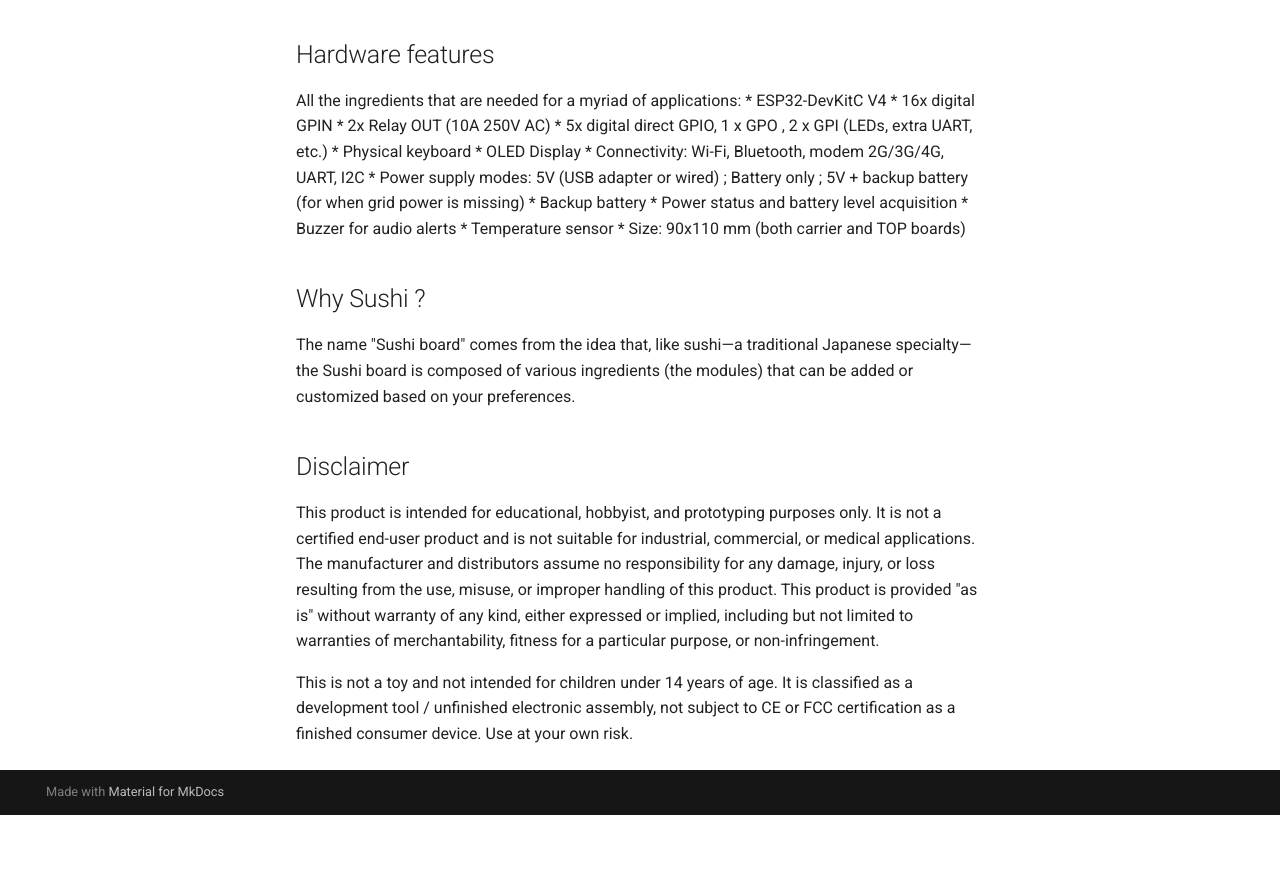
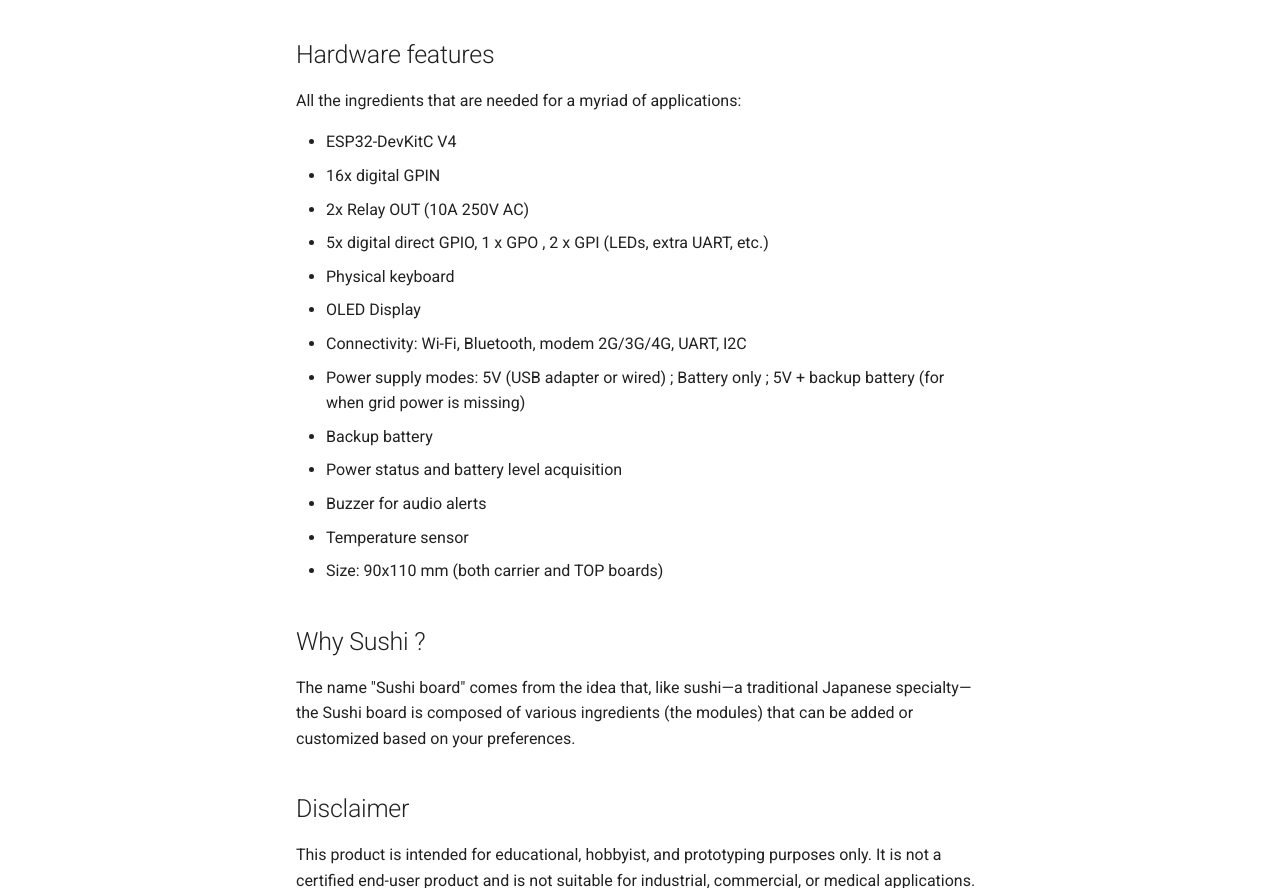
Before and after one commit to sushi-iot/sushi-iot-board, a plain HTML site: page docs/index.html in a window 1280 px wide. Shown: the part 1660-2548 px from the top of the page. Before the commit the page ends 2475 px from the top, so only its background shows below. Drawn offline with Linux system fonts and the light colour scheme.

Commit message:
updated home and readme

```diff
--- a/docs/index.html
+++ b/docs/index.html
@@ -545,20 +545,22 @@
 <li>Local and remote devices control (by local user interface, web interface, modem interface)</li>
 </ul>
 <h2 id="hardware-features">Hardware features</h2>
-<p>All the ingredients that are needed for a myriad of applications:
-* ESP32-DevKitC V4
-* 16x digital GPIN
-* 2x Relay OUT (10A 250V AC)
-* 5x digital direct GPIO, 1 x GPO , 2 x GPI (LEDs, extra UART, etc.)
-* Physical keyboard
-* OLED Display
-* Connectivity: Wi-Fi, Bluetooth, modem 2G/3G/4G, UART, I2C
-* Power supply modes: 5V (USB adapter or wired) ; Battery only ; 5V + backup battery (for when grid power is missing)
-* Backup battery
-* Power status and battery level acquisition
-* Buzzer for audio alerts
-* Temperature sensor
-* Size: 90x110 mm (both carrier and TOP boards)</p>
+<p>All the ingredients that are needed for a myriad of applications:  </p>
+<ul>
+<li>ESP32-DevKitC V4</li>
+<li>16x digital GPIN </li>
+<li>2x Relay OUT (10A 250V AC)</li>
+<li>5x digital direct GPIO, 1 x GPO , 2 x GPI (LEDs, extra UART, etc.) </li>
+<li>Physical keyboard</li>
+<li>OLED Display </li>
+<li>Connectivity: Wi-Fi, Bluetooth, modem 2G/3G/4G, UART, I2C</li>
+<li>Power supply modes: 5V (USB adapter or wired) ; Battery only ; 5V + backup battery (for when grid power is missing)</li>
+<li>Backup battery</li>
+<li>Power status and battery level acquisition </li>
+<li>Buzzer for audio alerts</li>
+<li>Temperature sensor</li>
+<li>Size: 90x110 mm (both carrier and TOP boards)</li>
+</ul>
 <h2 id="why-sushi">Why Sushi ?</h2>
 <p>The name "Sushi board" comes from the idea that, like sushi—a traditional Japanese specialty—the Sushi board is composed of various ingredients (the modules) that can be added or customized based on your preferences.</p>
 <h2 id="disclaimer">Disclaimer</h2>
```
Also changed, not shown: docs/search/search_index.json (+1 -1 lines), 1 other file.
